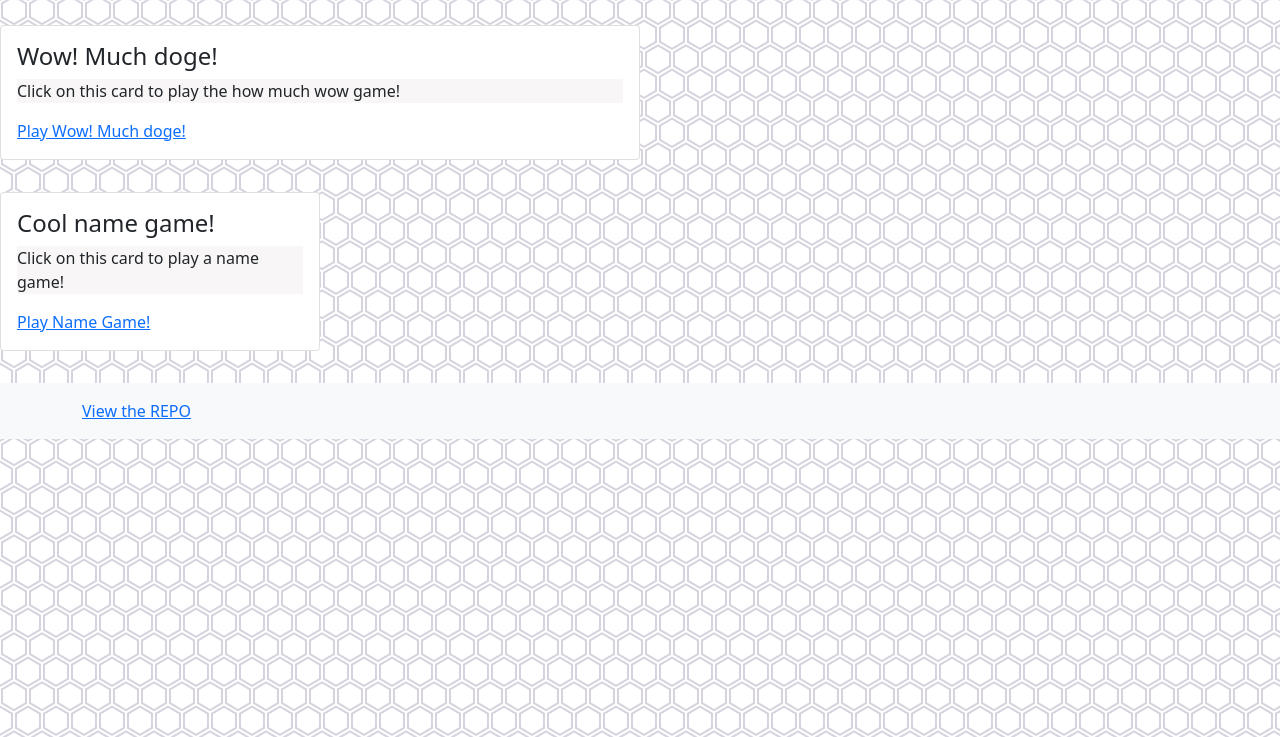
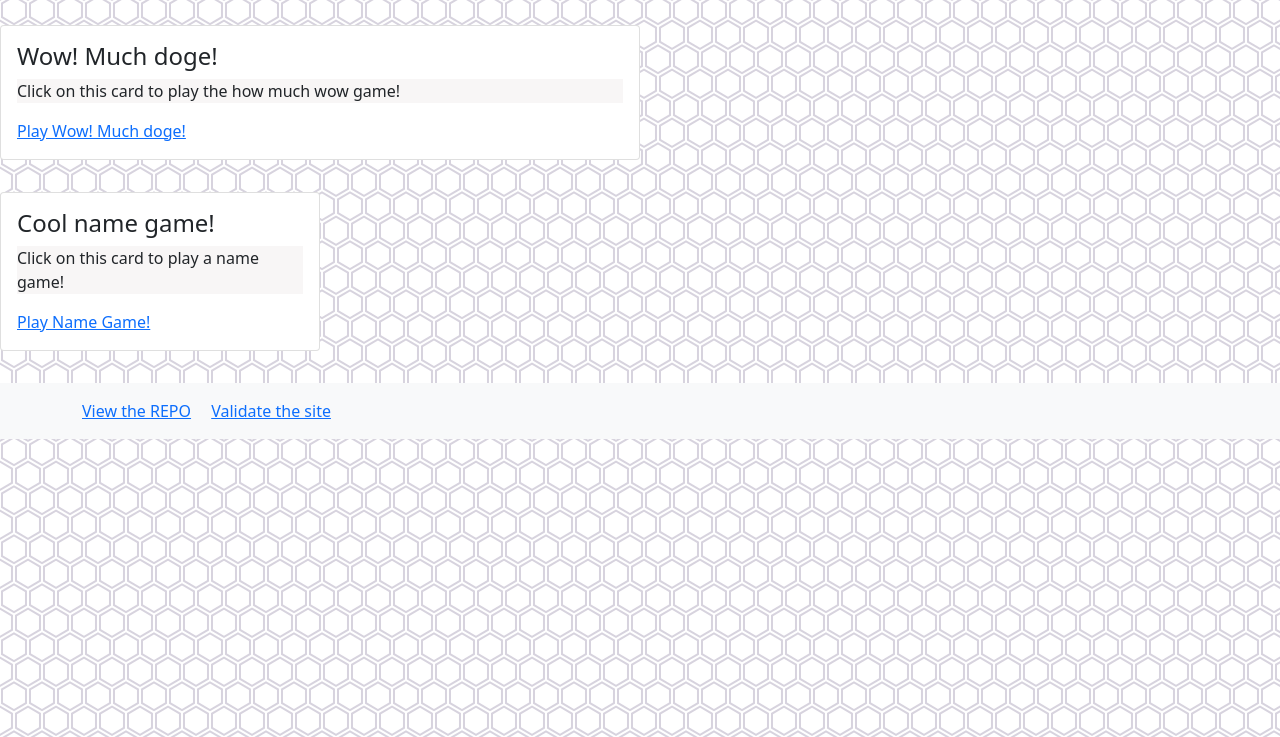
Before and after one commit to ColinTate24/special-fiesta, a plain HTML site: page index.html in a window 1280 px wide. Shown: the part 63-800 px from the top of the page. Drawn offline with nearby package versions, Linux system fonts and the light colour scheme.

Commit message:
Update index.html

```diff
--- a/index.html
+++ b/index.html
@@ -64,6 +64,7 @@
   <footer class="footer mt-auto py-3 bg-light">
     <div class="container">
       <a href="https://github.com/ColinTate24/special-fiesta" target="_blank" class="card-link">View the REPO</a>
+      <a href="https://validator.w3.org/" target="_blank" class="card-link">Validate the site</a>
     </div>
   </footer>
 
```
